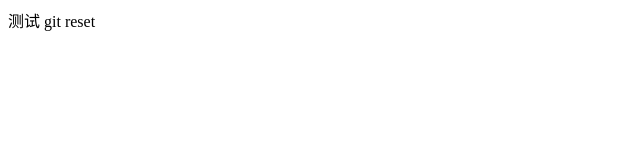
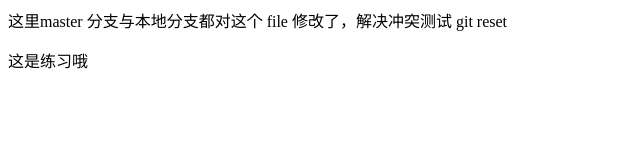
Before and after one commit to milixie/Git, a plain HTML site: page home/index.html in a window 1280 px wide. Shown: the whole page, without its empty margins (0-640 px from the left). Drawn offline with Linux system fonts and the light colour scheme.

Commit message:
test merge

```diff
--- a/home/index.html
+++ b/home/index.html
@@ -4,6 +4,7 @@
 	<title>git</title>
 </head>
 <body>
-<div> 测试 git reset </div>
+<div> 这里master 分支与本地分支都对这个 file 修改了，解决冲突测试 git reset </div>
+<p>这是练习哦</p>
 </body>
 </html>
```
